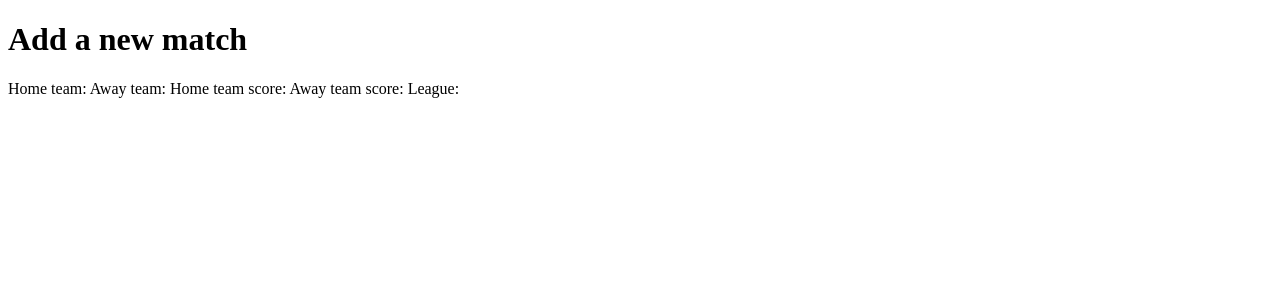
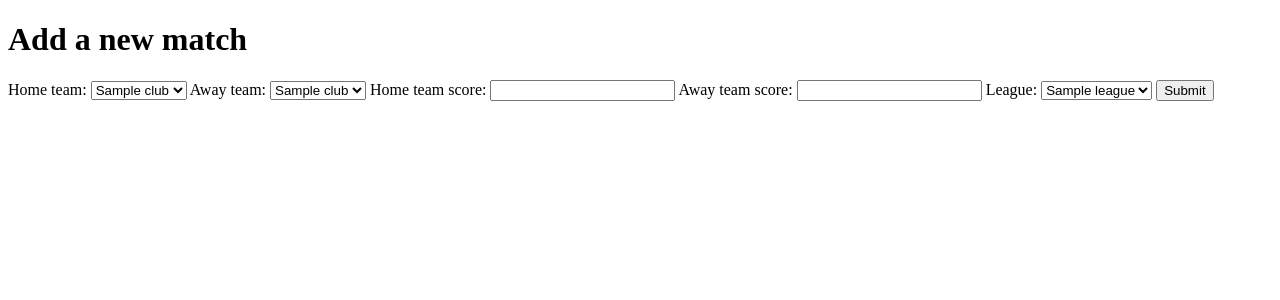
Before and after one commit to calumcmccall/football_league_app, a Flask app: page /matches/new in a window 1280 px wide. Shown: the part 106-406 px from the top of the page. Run offline with Flask 2, Linux system fonts and the light colour scheme; a database or web service that is not in the repository returns one stand-in record (values such as "Sample title"); some libraries are stand-ins or nearby versions.

Commit message:
matches needs to interact with match_day_teams

```diff
--- a/app/controllers/matches_controller.py
+++ b/app/controllers/matches_controller.py
@@ -2,6 +2,8 @@ from flask import Blueprint, Flask, redirect, render_template, request
 
 from models.match import Match
 import repositories.match_repository as match_repository
+import repositories.team_repository as team_repository
+import repositories.league_repository as league_repository
 
 matches_blueprint = Blueprint("matches", __name__)
 
@@ -11,7 +13,24 @@ def matches():
     matches = match_repository.select_all()
     return render_template("matches/index.html", matches=matches)
 
-# new
+# NEW
 @matches_blueprint.route("/matches/new")
 def new_match():
-    return render_template("matches/new.html")
+    teams = team_repository.select_all()
+    leagues = league_repository.select_all()
+    return render_template("matches/new.html", teams=teams, leagues=leagues)
+
+# CREATE
+@matches_blueprint.route("/matches", methods=["POST"])
+def create_match():
+    home_team = team_repository.select(request.form["home_team"])
+    away_team = team_repository.select(request.form["away_team"])
+    home_team_score = request.form["home_team_score"]
+    away_team_score = request.form["away_team_score"]
+    league = league_repository.select(request.form["league"])
+    new_match = Match(home_team, away_team, home_team_score, away_team_score, league)
+
+    # print(new_match.home_team.__dict__, new_match.away_team.__dict__, new_match.home_team_score, new_match.away_team_score, new_match.league.__dict__)
+
+    match_repository.save(new_match)
+    return redirect("/matches")
--- a/app/models/match.py
+++ b/app/models/match.py
@@ -1,8 +1,8 @@
 class Match:
-    def __init__(self, home_team, away_team, home_team_score, away_team_score, league_id, id=None):
+    def __init__(self, home_team, away_team, home_team_score, away_team_score, league, id=None):
         self.home_team = home_team
         self.away_team = away_team
         self.home_team_score = home_team_score
         self.away_team_score = away_team_score
-        self.league_id = league_id
+        self.league = league
         self.id = id
--- a/app/repositories/match_repository.py
+++ b/app/repositories/match_repository.py
@@ -34,7 +34,7 @@ def save(match):
     values = [match.home_team.id, match.away_team.id, match.home_team_score, match.away_team_score, match.league.id]
     results = run_sql(sql, values)
     id = results[0]["id"]
-    match.it = id
+    match.id = id
 
 def update(match):
     sql = "UPDATE matches SET (home_team, away_team, home_team_score, away_team_score, league_id) = (%s, %s, %s, %s, %s) WHERE id = %s"
--- a/app/templates/matches/new.html
+++ b/app/templates/matches/new.html
@@ -6,20 +6,33 @@
     <form action="/matches" method="POST">
         <div>
             <label for="home_team">Home team:</label>
-
+            <select name="home_team" id="home_team">
+                {% for team in teams %}
+                    <option value="{{ team.id }}">{{ team.club.club_name }}</option>
+                {% endfor %}
+            </select>
 
             <label for="away_team">Away team:</label>
-
+            <select name="away_team" id="away_team">
+                {% for team in teams %}
+                    <option value="{{ team.id }}">{{ team.club.club_name }}</option>
+                {% endfor %}
+            </select>
 
             <label for="home_team_score">Home team score:</label>
-
+            <input type="number" id="home_team_score" name="home_team_score">
 
             <label for="away_team_score">Away team score:</label>
+            <input type="number" id="away_team_score" name="away_team_score">
 
+            <label for="league">League: </label>
+            <select name="league" id="league">
+                {% for league in leagues %}
+                    <option value="{{ league.id }}">{{ league.league_name }}</option>
+                {% endfor %}
+            </select>
 
-            <label for="league_id">League: </label>
-
-
+            <input type="submit">
 
         </div>
     </form>
```
